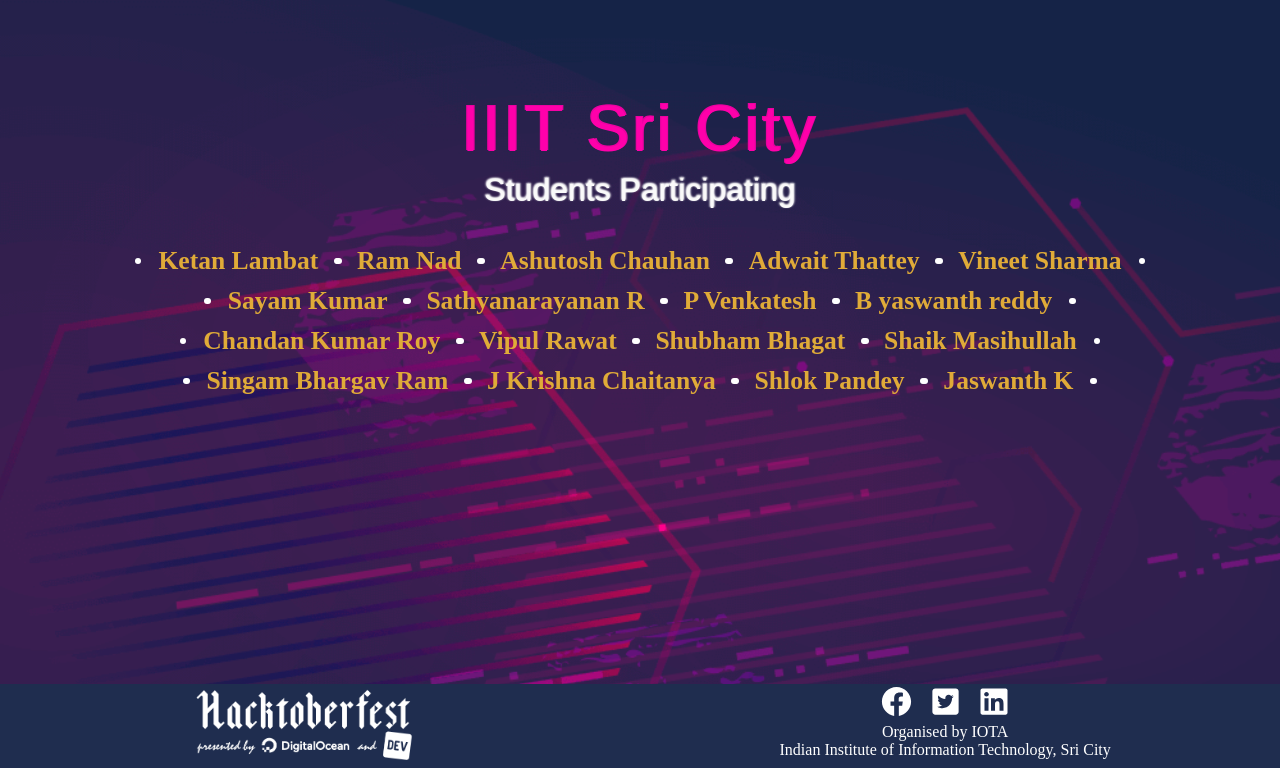
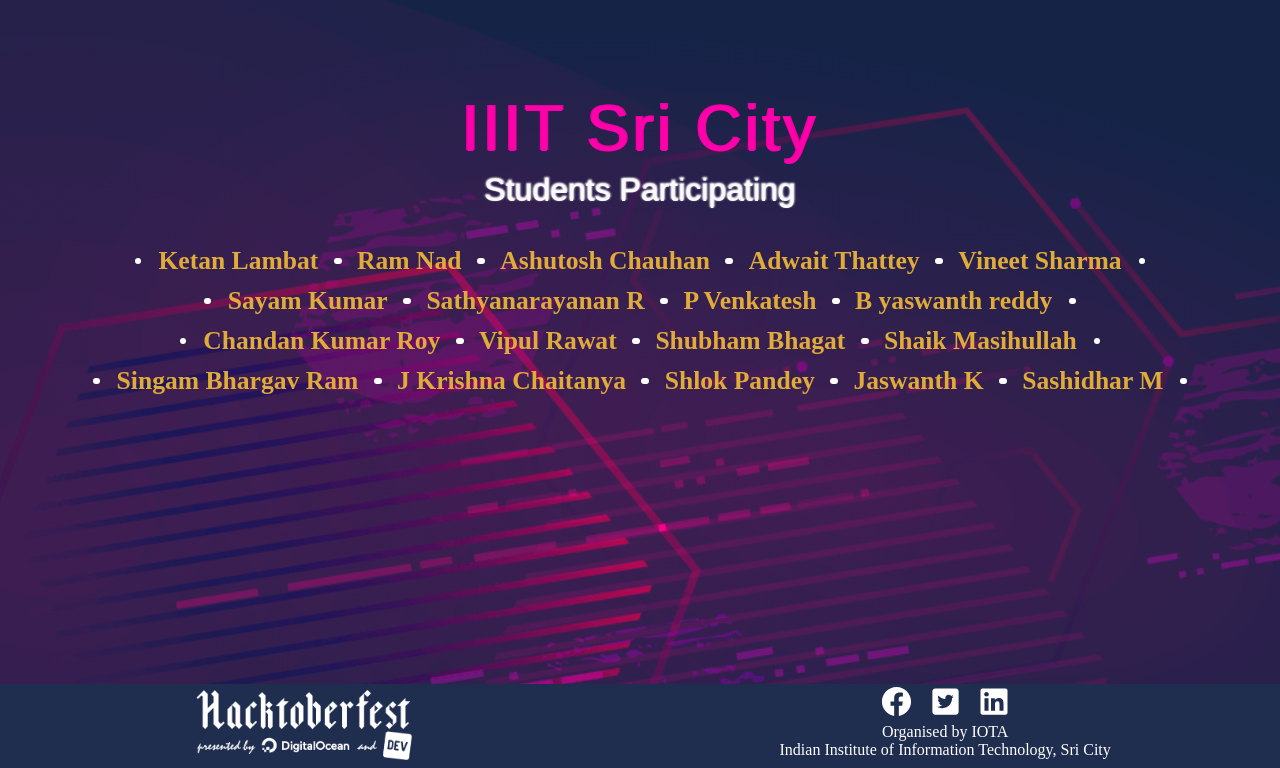
Before and after one commit to Project-Club-IIITS/hacktoberfest2019-participants, a Jekyll site: the page index.html, which Jekyll copies as it is, in a window 1280 px wide, cut to the strip 132-900 px from the top of the page. Built offline with Jekyll 4.4.1, drawn with Linux system fonts in a browser that asks for light colours; some web fonts are replaced.

Commit message:
added Sashidhar M

```diff
--- a/index.html
+++ b/index.html
@@ -63,6 +63,7 @@
                 <li><a href="https://github.com/chaitanya531">J Krishna Chaitanya</a></li>
                 <li><a href="https://github.com/b30wulffz">Shlok Pandey</a></li>
                 <li><a href="https://github.com/JazzKriss21">Jaswanth K</a></li>
+                <li><a href="https://github.com/Sashi445">Sashidhar M</a></li>
 
             </ul>
         </div>
```
